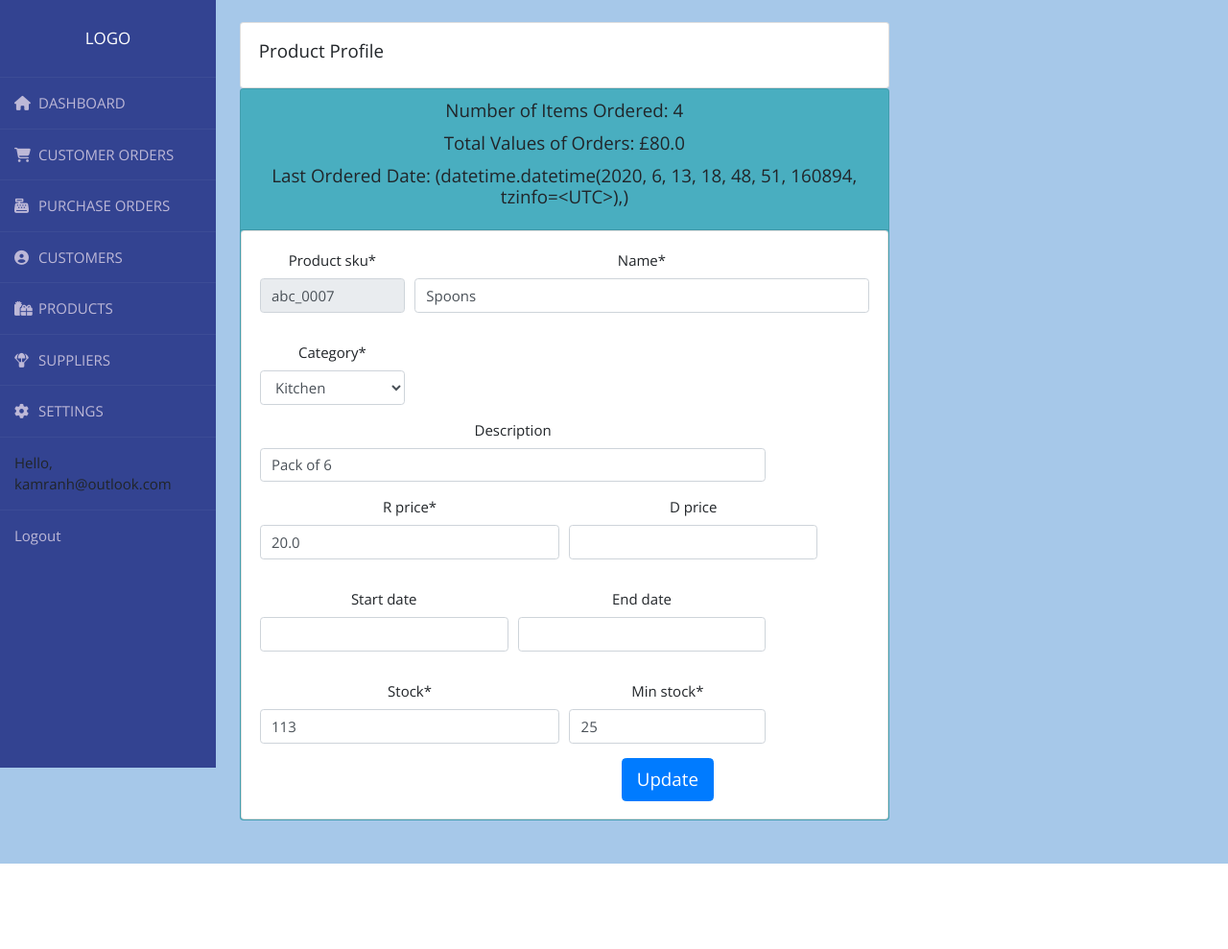
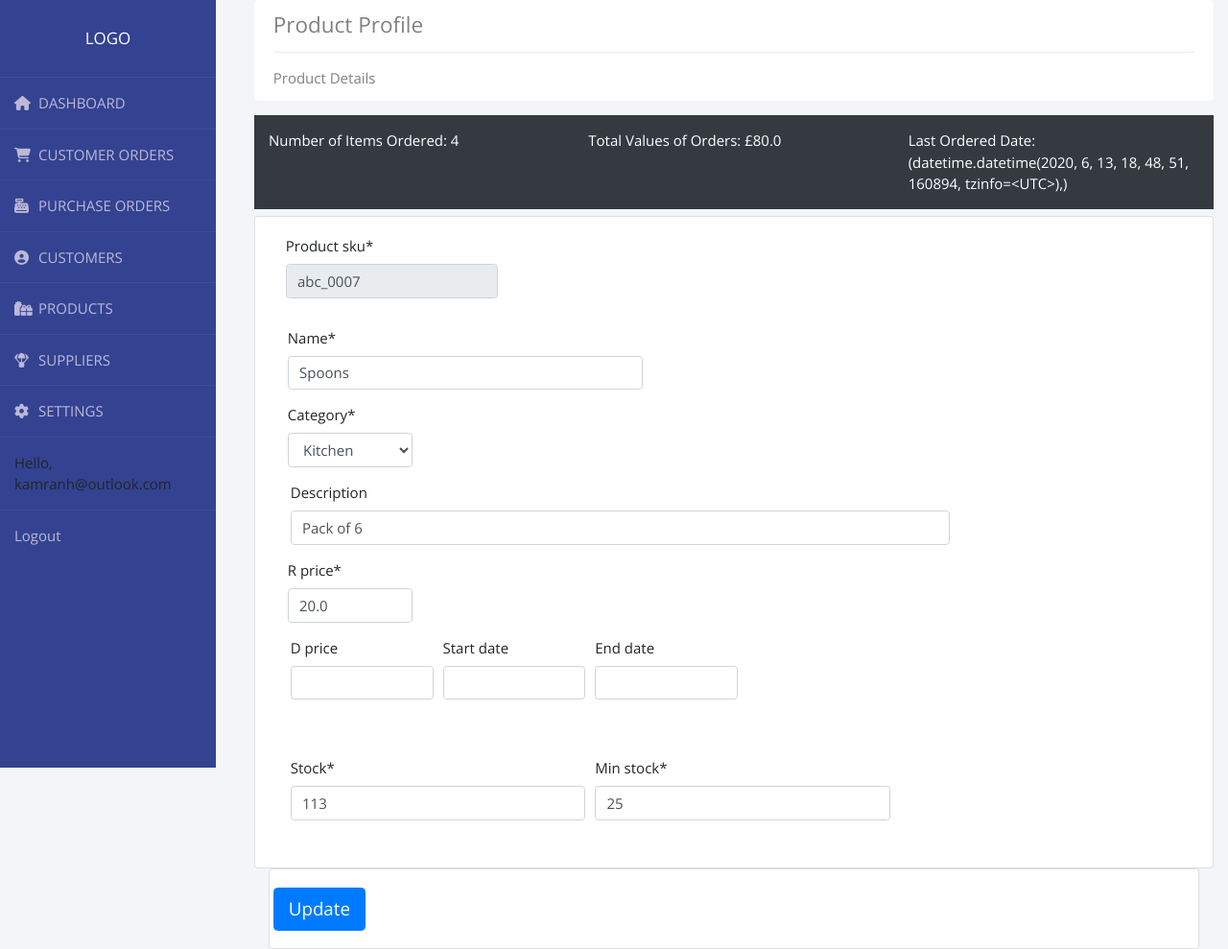
Before and after one commit to kamcoder-dev/Management-information-system---Django, a Django app: page /edit_product/3/ in a window 1280 px wide. Shown: the whole page at 96% size. Before the commit the page ends 900 px from the top, so only its background shows below. Run offline with Django 3.2, Linux system fonts and the light colour scheme; a user stored in the database is signed in; data comes from the database, SQL or seed files in the repository; some libraries are stand-ins or nearby versions.

Commit message:
product profile update visuals

```diff
--- a/crm1/accounts/templates/accounts/edit_product_profile.html
+++ b/crm1/accounts/templates/accounts/edit_product_profile.html
@@ -5,33 +5,37 @@
 
 {% block content %}
 
-<style>
-  body,
-  html {
-    margin: 0;
-    padding: 0;
-    height: 100%;
-    background: #a6c8e9 !important;
-  }
-</style>
+<br>
 
+<div class="container float-sm-left" style="margin-top: -3rem;margin-right:auto">
+  <div class=" alert alert-light " role="alert">
+    <h4 class="alert-heading">Product Profile</h4>
 
-
-
-<div class="row">
-  <div class="col-md-8">
-    <div class="card card-body">
-      <h5>Product Profile</h5>
+    <hr>
+    <p class="mb-0">Product Details</p>
+  </div>
 </div>
 
-    <div class="card text-center text-black  mb-5" id="total-orders">
-      <div class="card-header">
-        <h5 class="card-title">Number of Items Ordered: {{order_total}}</h5>
-        <h5 class="card-title">Total Values of Orders: £{{total_value_of_orders}}</h5>
-        <h5 class="card-title">Last Ordered Date: {{last_ordered_date}}</h5>
+<br>
+
+<div class="container float-sm-left">
+  <div class="p-3 mb-2 bg-dark text-white">
+    <div class="row">
+      <div class="col-sm">
+        Number of Items Ordered: {{order_total}}
+      </div>
+      <div class="col-sm">
+        Total Values of Orders: £{{total_value_of_orders}}
+      </div>
+      <div class="col-sm">
+        Last Ordered Date: {{last_ordered_date}}
+      </div>
+    </div>
+  </div>
 </div>
 
 
+<div class="container float-sm-left">
   <div class="row">
     <div class="col-md-12">
       <div class="card card-body">
@@ -39,44 +43,79 @@
         <form method="post">
           {% csrf_token %}
           <div class="form-row">
-                <div class="form-group col-md-3 mb-3">
+            <label for="sku" div class="form-group col-md-1.6 mb-3" style="padding-left: 1.2rem;">
+
               {{ form.product_sku|as_crispy_field }}
+
           </div>
-                <div class="form-group col-lg-9 mb-3">
+          <div class="form-group col-lg-5 mb-3">
             {{form.name|as_crispy_field }}
           </div>
-                <div class="form-group col-md-3 mb-0">
+          <div class="form-group col-md-2 mb-0">
             {{ form.category|as_crispy_field }}
           </div>
-                <div class="col-sm-10">
-                  <div class="form-group col-md-50 mb-30">
+
+          <div class="form-group col-md-9 mb-12" style="padding-left: 1.2rem;">
             {{ form.description|as_crispy_field }}
+
           </div>
-                </div>
-                <div class="form-group col-md-6 mb-12">
+          <div class="form-group col-md-2 mb-12">
             {{ form.r_price|as_crispy_field }}
           </div>
-                <div class="form-group col-md-5 mb-12">
+          <div class="form-row" style="padding-left: 1.2rem;">
+
+            <div class="form-group col-lg-2 mb-6">
               {{ form.d_price|as_crispy_field }}
             </div>
-                <div class="form-group col-md-5 mb-12">
+            <div class="form-group col-md-2 mb-5">
               {{ form.start_date|as_crispy_field }}
             </div>
-                <div class="form-group col-md-5 mb-12">
+            <div class="form-group col-md-2 mb-5">
               {{ form.end_date|as_crispy_field }}
             </div>
-                <div class="form-group col-md-6 mb-12">
+
+          </div>
+          <div class="form-row" style="padding-left: 1.2rem;">
+
+            <div class="form-group col-md-4 mb-12">
               {{ form.stock|as_crispy_field }}
             </div>
             <div class="form-group col-md-4 mb-0">
               {{ form.min_stock|as_crispy_field }}
+            </div>
+        </form>
+      </div>
+    </div>
+  </div>
+</div>
 
-
-                  <button type="submit" class="btn btn-primary btn-lg">Update</button>
-            </form>
+<div class="container float-sm-left">
+  <div class="card card-body">
+    <div class="row">
+      <button type="submit" class="btn btn-primary float-sm-right btn-lg">Update</button>
     </div>
   </div>
 </div>
 
 
+
+
+
+
+
+
+
+
+
+
+
+
+
+
+
+
+
+
+
+
 {% endblock %}
--- a/crm1/accounts/views.py
+++ b/crm1/accounts/views.py
@@ -18,6 +18,7 @@
 from django.db import transaction
 from django.views.generic import UpdateView
 from django.db.models import Count
+import datetime
 
 
 def registerPage(request):
```
Lines whose indentation alone changed are shown as unchanged.
